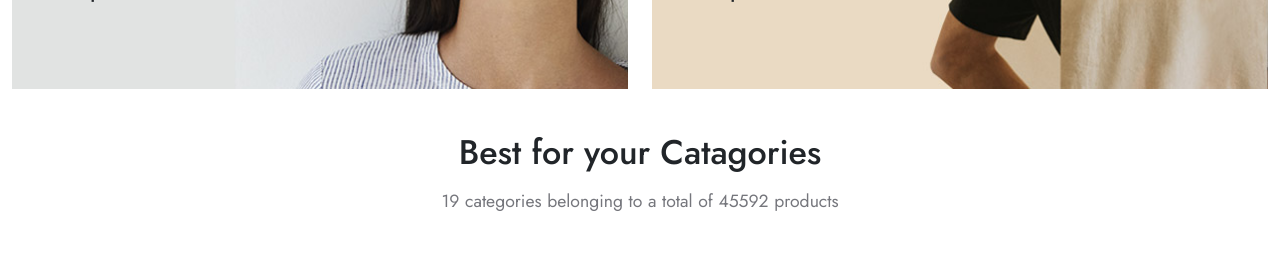
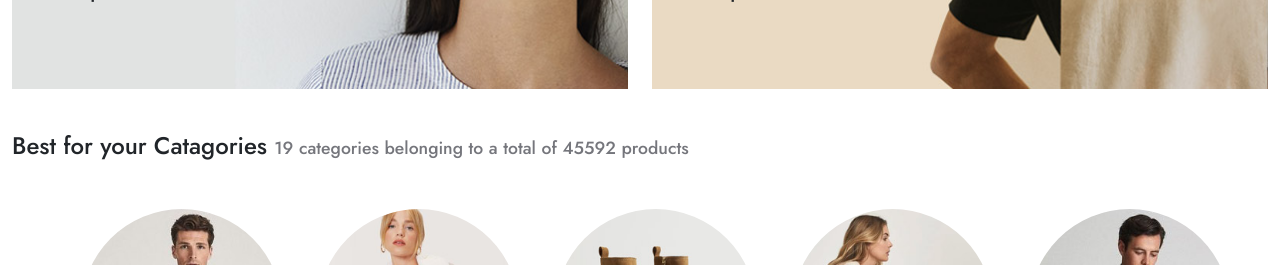
Before and after one commit to shakil88818/SkMart, a React (Vite) app: page / in a window 1280 px wide. Shown: the part 2040-2305 px from the top of the page. Built offline with nearby package versions, Linux system fonts and the light colour scheme; some icons are missing.

Commit message:
Catagories Product update

```diff
--- a/src/components/Home/CatagoriesProduct/CatagoriesProduct.jsx
+++ b/src/components/Home/CatagoriesProduct/CatagoriesProduct.jsx
@@ -60,8 +60,8 @@ const CatagoriesProduct = () => {
   return (
     <>
         <div className="container-xxl mt-2">
-            <h2 className='topHeadingSection'>Best for your Catagories</h2>
-            <p className='description latestDesc'>19 categories belonging to a total of 45592 products</p>
+              <h4 className='mb-5'>Best for your Catagories <span className='description'>19 categories belonging to a total of 45592 products</span></h4>
+
             <Row className='mx-4 text-center justify-content-center'>
 
             <Slider {...settings} className='catg_circleImgw'>
```
